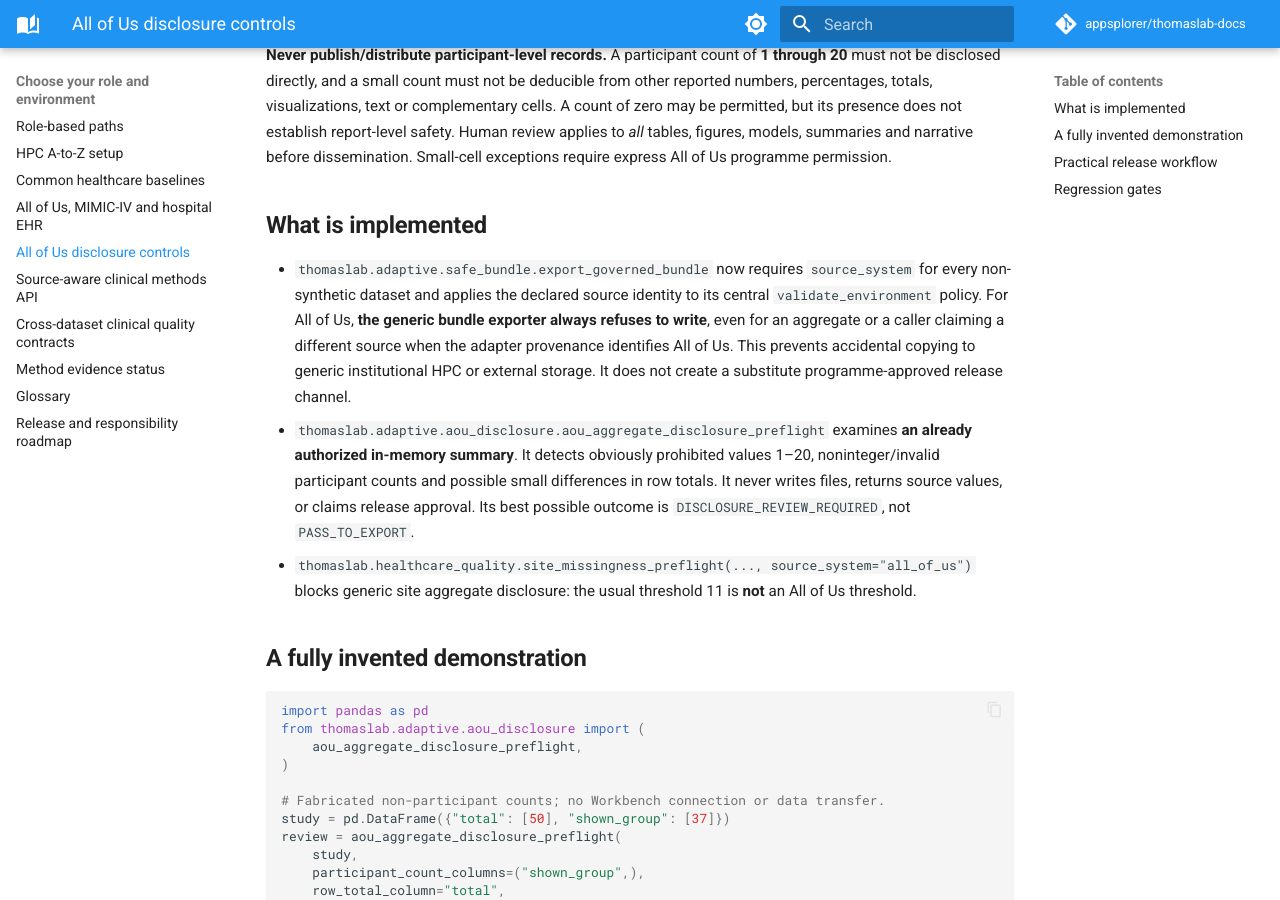
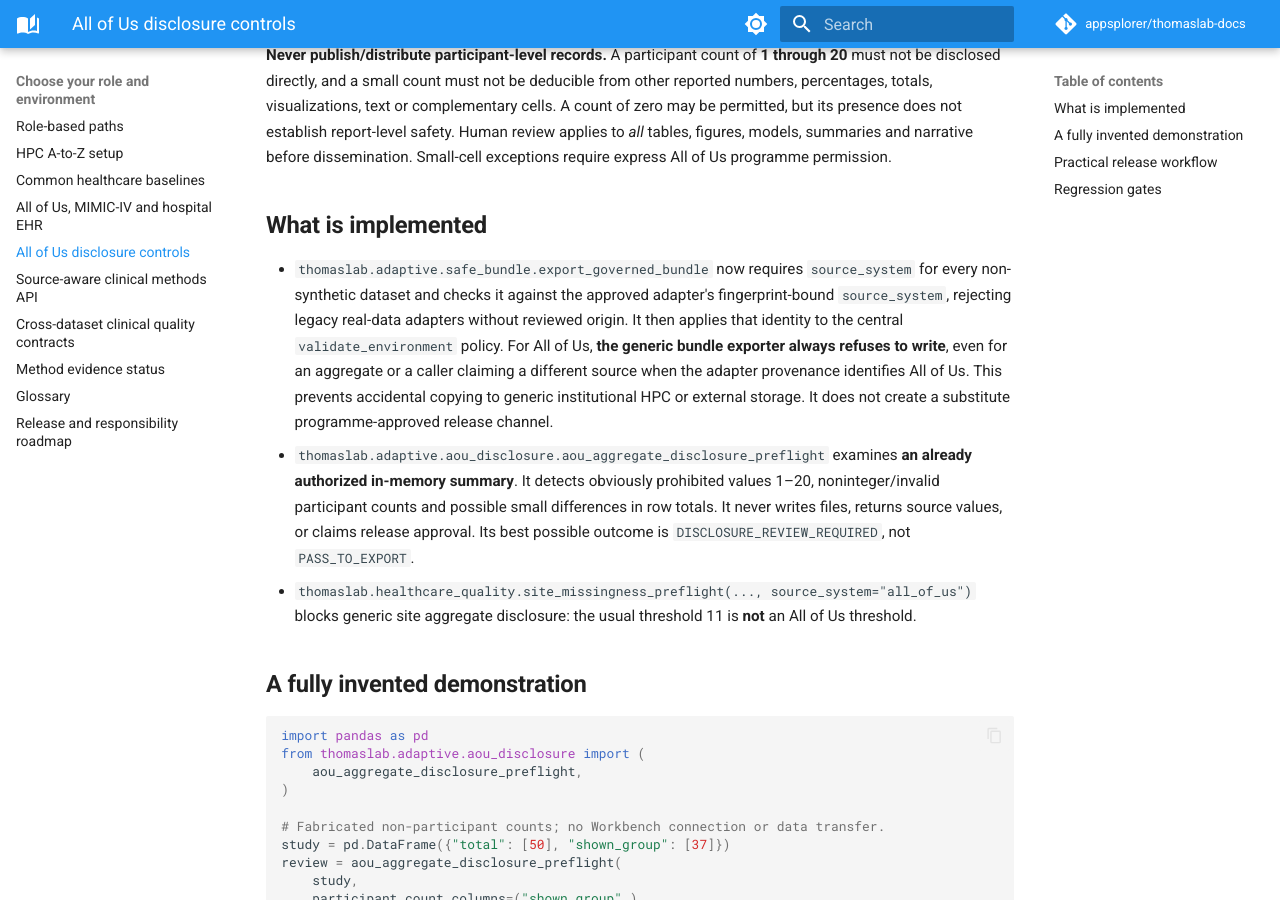
Before and after one commit to appsplorer/thomaslab-docs, an MkDocs documentation site: the page built from docs/guides/aou-disclosure.md, in a window 1280 px wide and 900 px high, scrolled down 378 px. Built offline with MkDocs 1.6.1 and Material for MkDocs 9.7.7, drawn with Linux system fonts in a browser that asks for light colours; comment, search, counter and statistics services are not loaded.

Commit message:
docs: real patient-data exports require fingerprint-bound adapter source provenance

```diff
--- a/docs/guides/aou-disclosure.md
+++ b/docs/guides/aou-disclosure.md
@@ -20,8 +20,10 @@ Small-cell exceptions require express All of Us programme permission.
 ## What is implemented
 
 - `thomaslab.adaptive.safe_bundle.export_governed_bundle` now requires
-  `source_system` for every non-synthetic dataset and applies the declared
-  source identity to its central `validate_environment` policy.
+  `source_system` for every non-synthetic dataset and checks it against
+  the approved adapter's fingerprint-bound `source_system`, rejecting
+  legacy real-data adapters without reviewed origin. It then applies that
+  identity to the central `validate_environment` policy.
   For All of Us, **the generic bundle exporter always refuses to write**,
   even for an aggregate or a caller claiming a different source when the
   adapter provenance identifies All of Us. This prevents accidental copying
```
